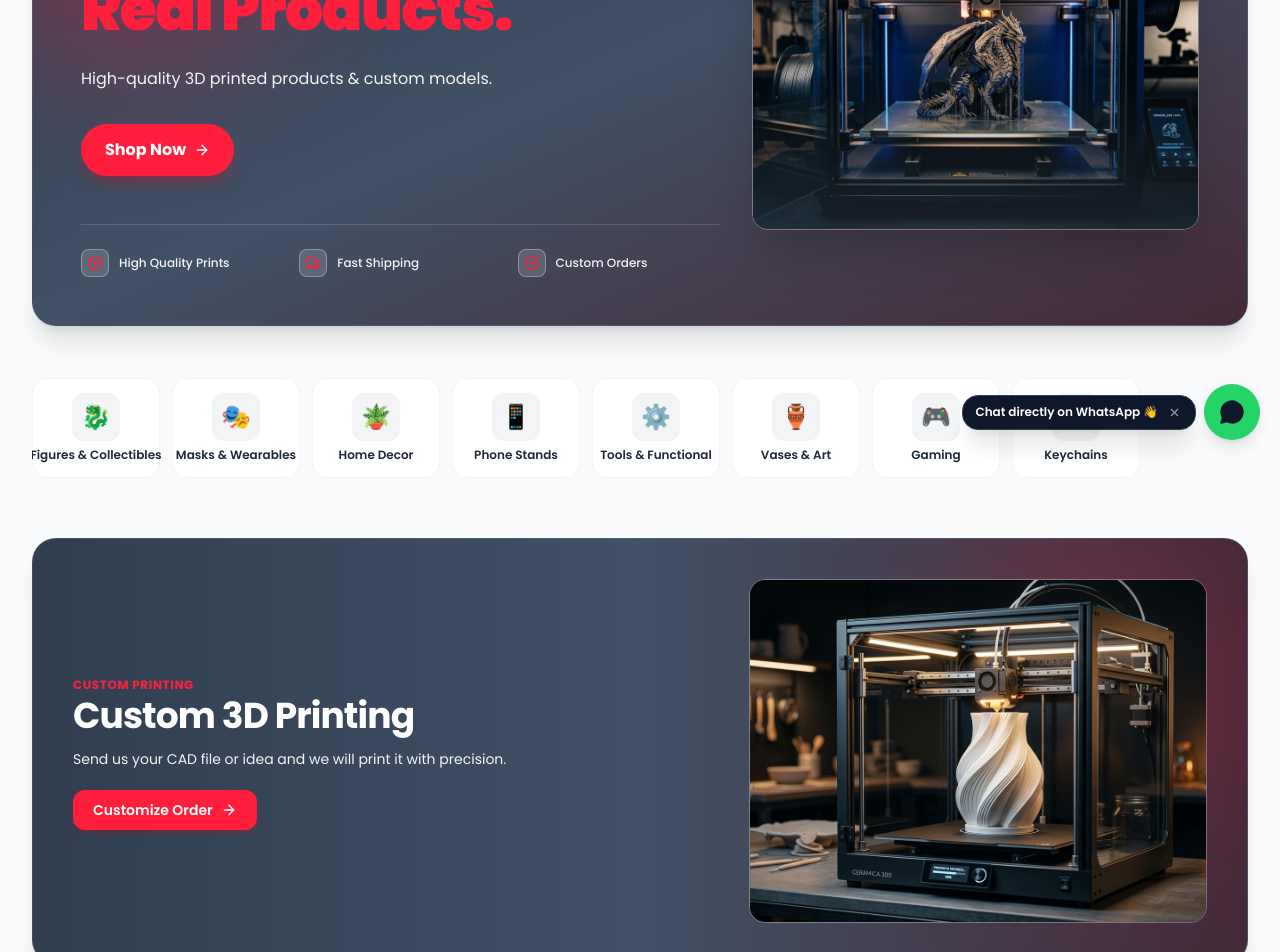
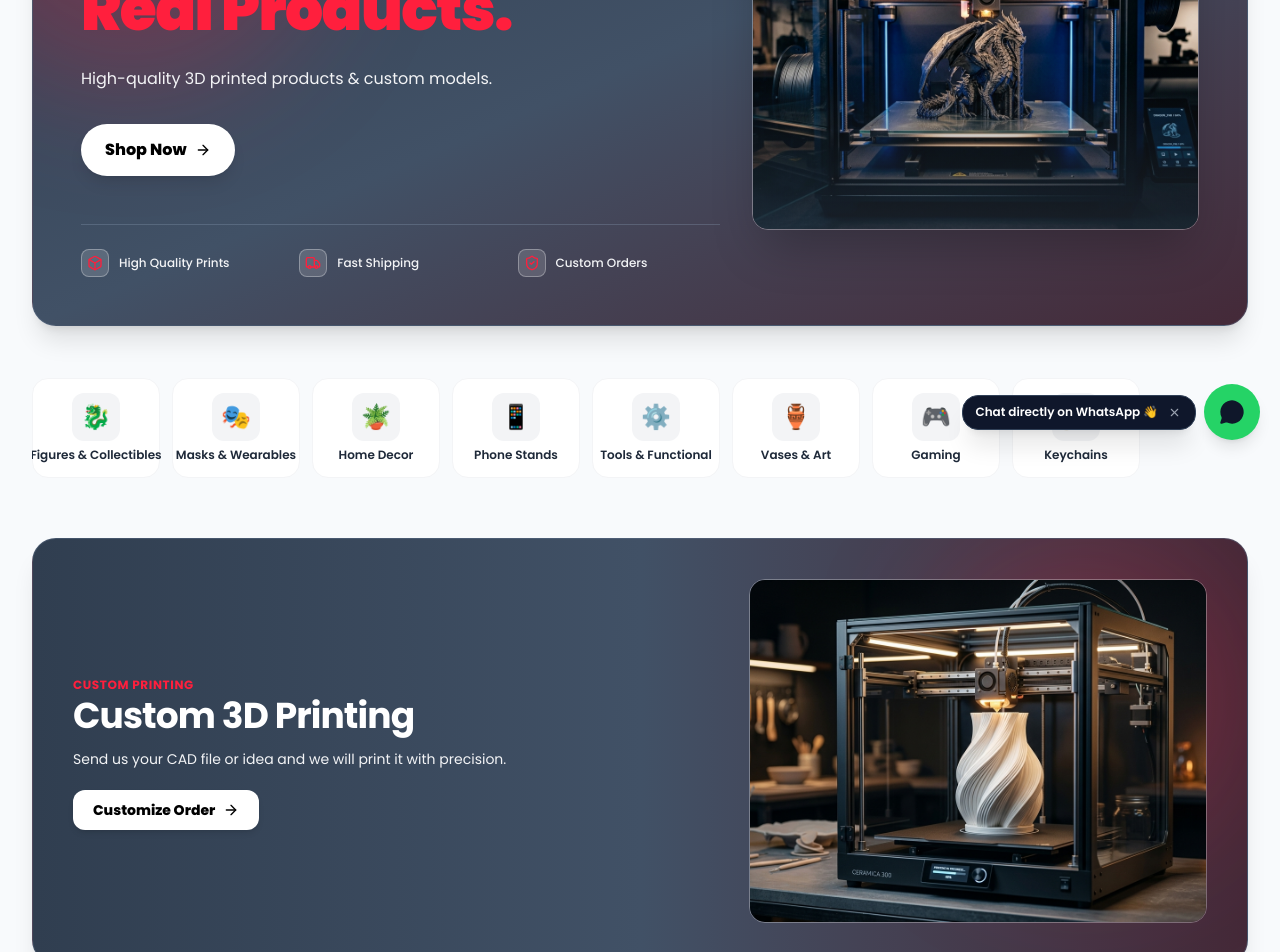
Before and after one commit to mohamed1160/MIXO, a React (Vite) app: page / in a window 1280 px wide. Shown: the part 340-1292 px from the top of the page. Built offline with nearby package versions, Linux system fonts and the light colour scheme; no server answers; the database is empty; a web font is replaced by a local one.

Commit message:
Style Shop Now and Custom Order buttons in Home as black and white

```diff
--- a/src/pages/Home/index.jsx
+++ b/src/pages/Home/index.jsx
@@ -103,7 +103,7 @@ export default function Home() {
 
               <div className="mt-3 sm:mt-8">
                 <Link to="/shop">
-                  <button className="animate-shimmer-btn bg-[#FF1F3D] hover:bg-[#E01833] text-white font-bold px-4 py-2 sm:px-6 sm:py-3.5 rounded-full text-xs sm:text-base transition-all duration-200 shadow-lg shadow-red-600/25 hover:scale-105 active:scale-95 flex items-center gap-2">
+                  <button className="bg-white hover:bg-black text-black hover:text-white font-extrabold px-4 py-2 sm:px-6 sm:py-3.5 rounded-full text-xs sm:text-base transition-all duration-300 shadow-lg hover:scale-105 active:scale-95 flex items-center gap-2">
                     <span>{t.hero.cta}</span>
                     {isRTL ? <ArrowLeft className="w-3.5 h-3.5 sm:w-4 sm:h-4" /> : <ArrowRight className="w-3.5 h-3.5 sm:w-4 sm:h-4" />}
                   </button>
@@ -207,7 +207,7 @@ export default function Home() {
               </p>
               <div className="pt-1 sm:pt-2">
                 <Link to="/custom-order">
-                  <button className="animate-shimmer-btn bg-[#FF1F3D] hover:bg-[#E01833] text-white font-semibold px-4 py-2 sm:px-5 sm:py-2.5 rounded-lg sm:rounded-xl text-xs sm:text-sm transition-all duration-200 shadow-md shadow-red-600/20 active:scale-95 flex items-center gap-2">
+                  <button className="bg-white hover:bg-black text-black hover:text-white font-extrabold px-4 py-2 sm:px-5 sm:py-2.5 rounded-lg sm:rounded-xl text-xs sm:text-sm transition-all duration-300 shadow-md hover:scale-105 active:scale-95 flex items-center gap-2">
                     <span>{t.customBanner.cta}</span>
                     {isRTL ? <ArrowLeft className="w-4 h-4" /> : <ArrowRight className="w-4 h-4" />}
                   </button>
```
